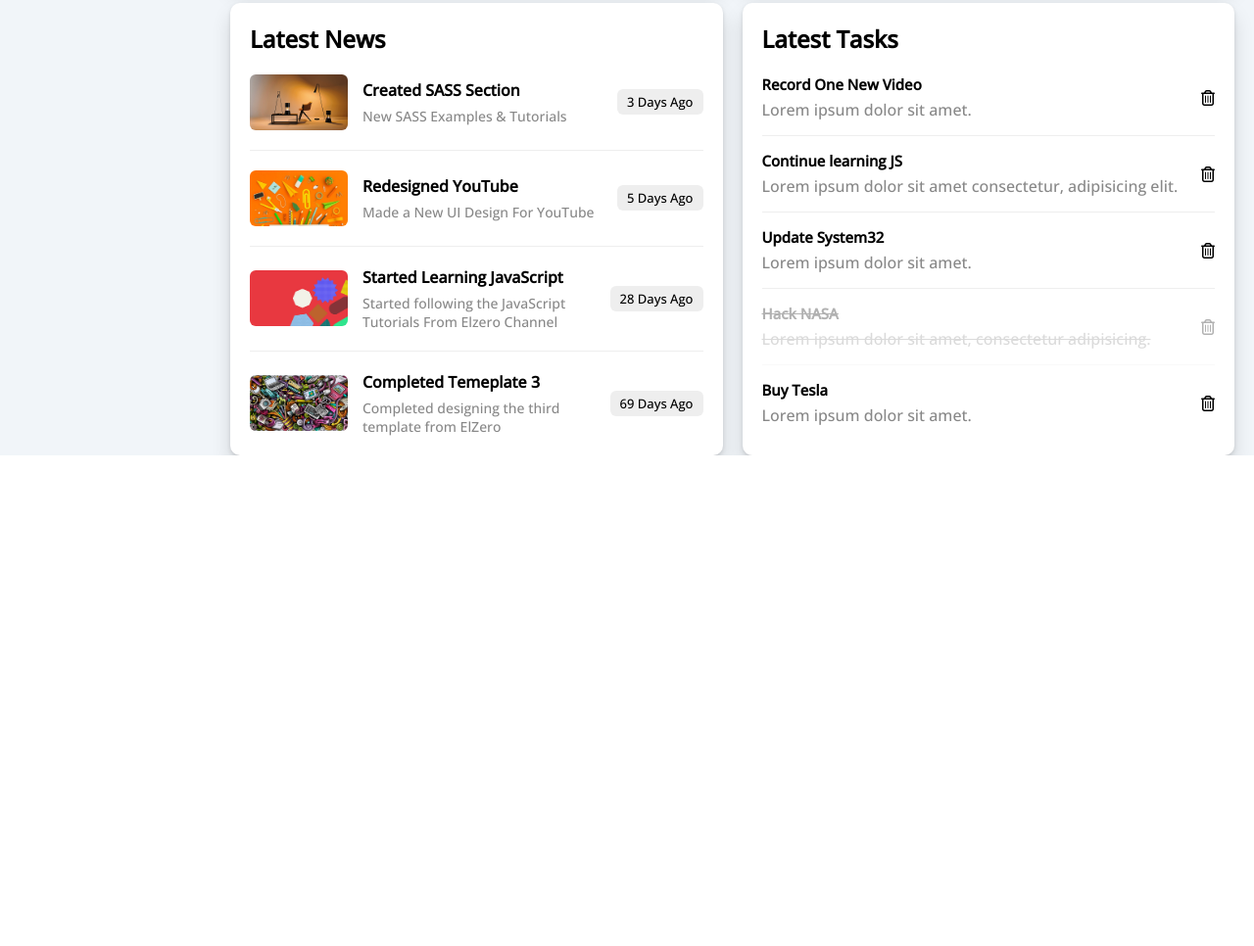
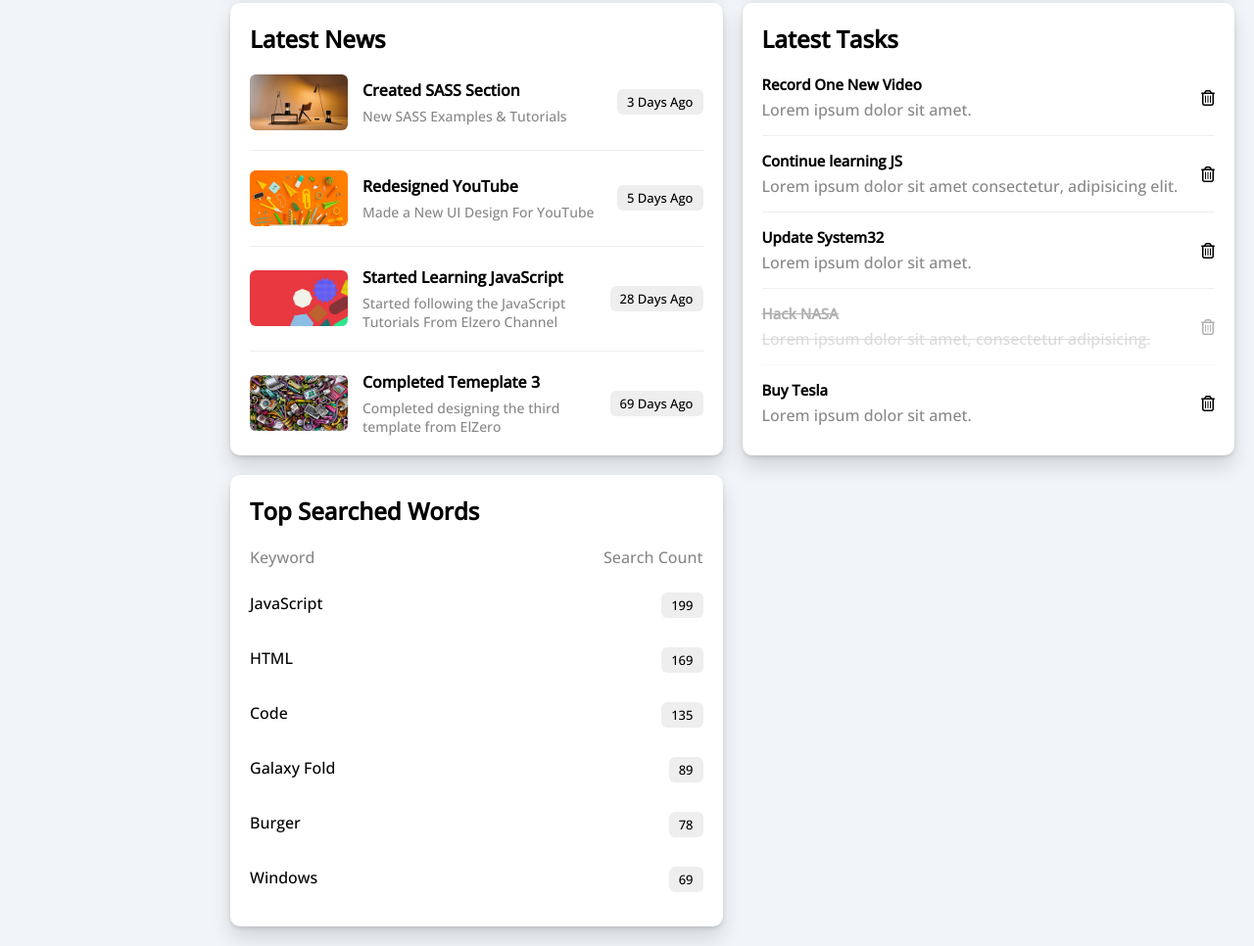
Before and after one commit to abdoSobhy1/Temp4, a plain HTML site: page index.html in a window 1280 px wide. Shown: the part 1034-2000 px from the top of the page at 98% size. Before the commit the page ends 1499 px from the top, so only its background shows below. Drawn offline with nearby package versions, Linux system fonts and the light colour scheme.

Commit message:
new section

```diff
--- a/css/framework.css
+++ b/css/framework.css
@@ -49,6 +49,14 @@
 
 .p-20 {
     padding: 20px;
+}
+
+.pt-15 {
+    padding-top: 15px;
+}
+
+.pb-15 {
+    padding-bottom: 15px;
 }
 
 .m-0 {
@@ -199,6 +207,12 @@
         display: block;
     }
 
+    .flex-c-mobile {
+        display: flex;
+        align-items: center;
+        flex-direction: column;
+    }
+
     .mobile-hidden {
         display: none;
     }
--- a/css/style.css
+++ b/css/style.css
@@ -341,6 +341,7 @@ html.is-changing .loading>span {
 .wrapper {
     grid-template-columns: repeat(auto-fill, minmax(450px, 1fr));
     margin-inline: 20px;
+    margin-bottom: 20px;
 }
 
 @media (max-width:767px) {
--- a/index.html
+++ b/index.html
@@ -88,10 +88,10 @@
             <h1 id="swup" class="relative transition-fade">Dashboard</h1>
             <div id="swup" class=" transition-fade wrapper grid gap-20">
                 <div class="welcome bg-white rad-10 txt-c-mobile block-mobile">
-                    <div class="intro p-20 flex-sb bg-eee">
-                        <div>
+                    <div class="intro p-20 flex-sb bg-eee flex-c-mobile">
+                        <div class="">
                             <h2 class="m-0">Welcome</h2>
-                            <p class="grey mt-5">AbdelRahman Sobhy</p>
+                            <p class="grey mt-5 ">AbdelRahman Sobhy</p>
                         </div>
                         <img src="images/welcome.png" alt="" class="mobile-hidden">
                     </div>
@@ -265,6 +265,37 @@
                         <i class="fa-regular fa-trash-can delete"></i>
                     </div>
                 </div>
+                <div class="search-items widget">
+                    <h2 class="mt-0 mb-20">Top Searched Words</h2>
+                    <div class="items-head flex-sb grey mb-10">
+                        <div>Keyword</div>
+                        <div>Search Count</div>
+                    </div>
+                    <div class="items flex-sb pt-15 pb-15">
+                        <span>JavaScript</span>
+                        <span class="bg-eee fs-13 btn">199</span>
+                    </div>
+                    <div class="items flex-sb pt-15 pb-15">
+                        <span>HTML</span>
+                        <span class="bg-eee fs-13 btn">169</span>
+                    </div>
+                    <div class="items flex-sb pt-15 pb-15">
+                        <span>Code</span>
+                        <span class="bg-eee fs-13 btn">135</span>
+                    </div>
+                    <div class="items flex-sb pt-15 pb-15">
+                        <span>Galaxy Fold</span>
+                        <span class="bg-eee fs-13 btn">89</span>
+                    </div>
+                    <div class="items flex-sb pt-15 pb-15">
+                        <span>Burger</span>
+                        <span class="bg-eee fs-13 btn">78</span>
+                    </div>
+                    <div class="items flex-sb pt-15 pb-15">
+                        <span>Windows</span>
+                        <span class="bg-eee fs-13 btn">69</span>
+                    </div>
+                </div>
             </div>
         </div>
     </div>
--- a/scripts/script.js
+++ b/scripts/script.js
@@ -76,6 +76,18 @@ function onUrlChange() {
       });
     }
   }
+  let input = document.querySelectorAll("#input-fc");
+  input.forEach((item) => {
+    item.addEventListener("focusout", function () {
+      if (item.nextElementSibling.classList.contains("label-fc"))
+        label = item.nextElementSibling;
+      if (this.value != "" && this.value.trim() != "") {
+        label.classList.add("focused");
+      } else {
+        label.classList.remove("focused");
+      }
+    });
+  });
 }
 window.onload = progress;
 
```
